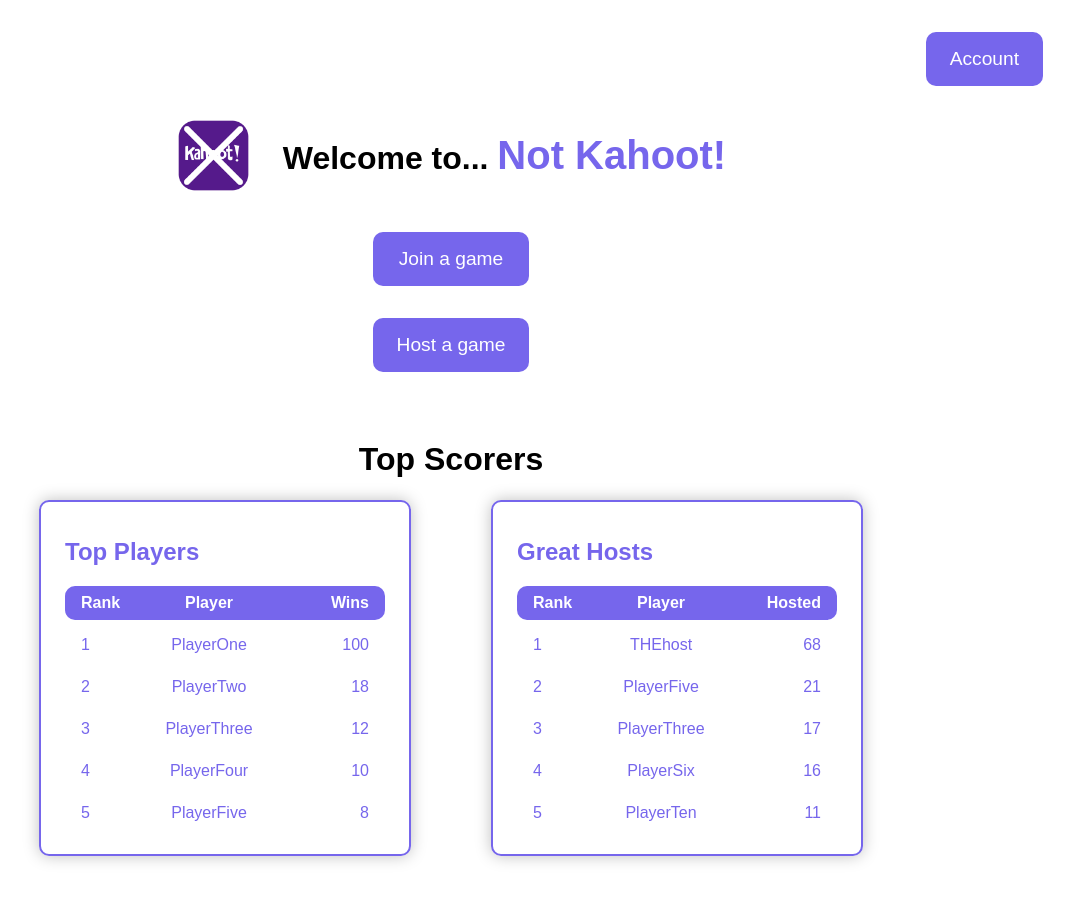
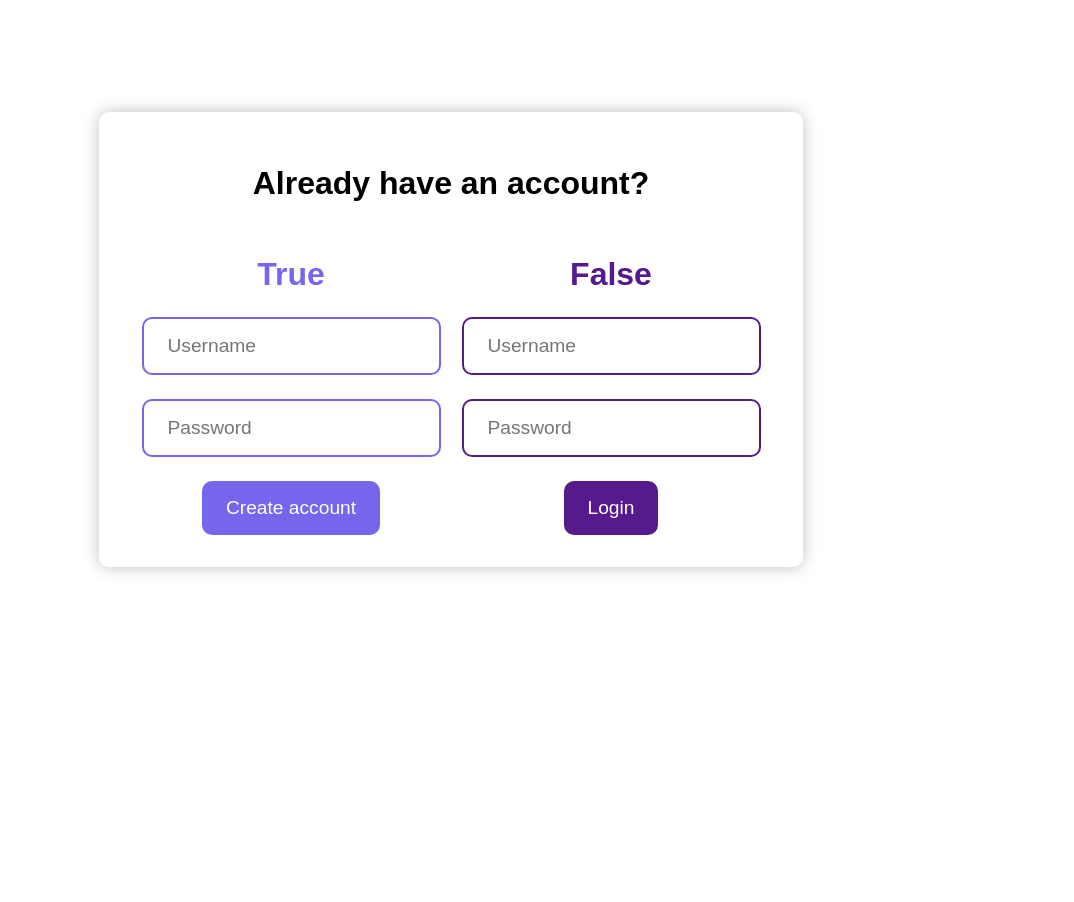
Before and after one commit to ClaytonMcArthur/not-kahoot, a React (Create React App) app: page / in a window 1280 px wide. Shown: the whole page, without its empty margins (189-1263 px from the left). After the commit the page ends 800 px from the top, so only its background shows below. Built offline with nearby package versions, Linux system fonts and the light colour scheme.

Commit message:
Set up visuals for login page, and made it first page to load

```diff
--- a/src/App.js
+++ b/src/App.js
@@ -6,13 +6,15 @@
 import { ActiveGame } from './pages/active-game/active-game';
 import { HostGame } from './pages/host-game/host-game';
 import { OpenGame } from './pages/open-game/open-game';
+import { Login } from './pages/login/login';
 
 function App() {
   return (
     <BrowserRouter>
       <Routes>
         <Route path='/' element={<Layout />} >
-          <Route index element={<Home />} />
+          <Route index element={<Login />} />
+          <Route path='/home' element={<Home />} />
           <Route path='/join-game' element={<JoinGame />} />
           <Route path='/host-game' element={<HostGame />} />
           <Route path='/open-game' element={<OpenGame />} />
--- a/src/components/InputField/InputField.scss
+++ b/src/components/InputField/InputField.scss
@@ -12,4 +12,8 @@
     border-radius: 10px;
     border: 2px solid $MainPurple;
     box-sizing: border-box;
+
+    &:focus {
+        outline: none;
+    }
 }
--- /dev/null
+++ b/src/pages/login/login.js
@@ -0,0 +1,55 @@
+import './login.scss';
+import { useState } from "react";
+import { connect } from "../../api/clientApi";
+import { InputField } from '../../components/InputField/InputField';
+import { Button } from "../../components/Button/Button";
+
+export const Login = () => {
+    return (
+        <main className='login'>
+            <div className='login-panel'>
+                <h1 className='account-question'>Already have an account?</h1>
+                <div className='account-sections'>
+                    <div className='creat-account-section'>
+                        <h2 className='create-account-header'>True</h2>
+                        <InputField
+                            value={''}
+                            onChange={() => { }}
+                            default='Username'
+                        />
+                        <InputField
+                            value={''}
+                            onChange={() => { }}
+                            default='Password'
+                        />
+                        <div className='create-account-buttons'>
+                            <Button
+                                buttonEvent={() => { }}
+                                buttonText='Create account'
+                            />
+                        </div>
+                    </div>
+                    <div className='login-section'>
+                        <h2 className='login-header'>False</h2>
+                        <InputField
+                            value={''}
+                            onChange={() => { }}
+                            default='Username'
+                        />
+                        <InputField
+                            value={''}
+                            onChange={() => { }}
+                            default='Password'
+                        />
+                        <div className='login-buttons'>
+                            <Button
+                                buttonEvent={() => { }}
+                                buttonText='Login'
+                            />
+                        </div>
+                    </div>
+                </div>
+            </div>
+        </main>
+    );
+};
--- /dev/null
+++ b/src/pages/login/login.scss
@@ -0,0 +1,61 @@
+@import '../../_variables.scss';
+
+.login {
+    display: flex;
+    flex-direction: column;
+    justify-content: center;
+    align-items: center;
+
+    .login-panel {
+        background-color: white;
+        padding: 2rem;
+        border-radius: 10px;
+        box-shadow: 0 0 1rem rgba(0, 0, 0, 0.25);
+        width: 50%;
+        display: flex;
+        justify-content: center;
+        align-items: center;
+        flex-direction: column;
+        gap: 2rem;
+
+        .account-sections {
+            display: flex;
+            width: 100%;
+            flex-direction: row;
+            justify-content: space-around;
+
+            .creat-account-section,
+            .login-section {
+                display: flex;
+                flex-direction: column;
+                gap: 1.5rem;
+                justify-content: center;
+                align-items: center;
+
+                .create-account-header {
+                    font-size: 2rem;
+                    font-weight: bold;
+                    color: $MainPurple;
+                    margin: 0;
+                }
+
+                .login-header {
+                    font-size: 2rem;
+                    font-weight: bold;
+                    color: $KahootPurple;
+                    margin: 0;
+                }
+            }
+
+            .login-section {
+                .button {
+                    background-color: $KahootPurple;
+                }
+
+                input {
+                    border: 2px solid $KahootPurple;
+                }
+            }
+        }
+    }
+}
```
